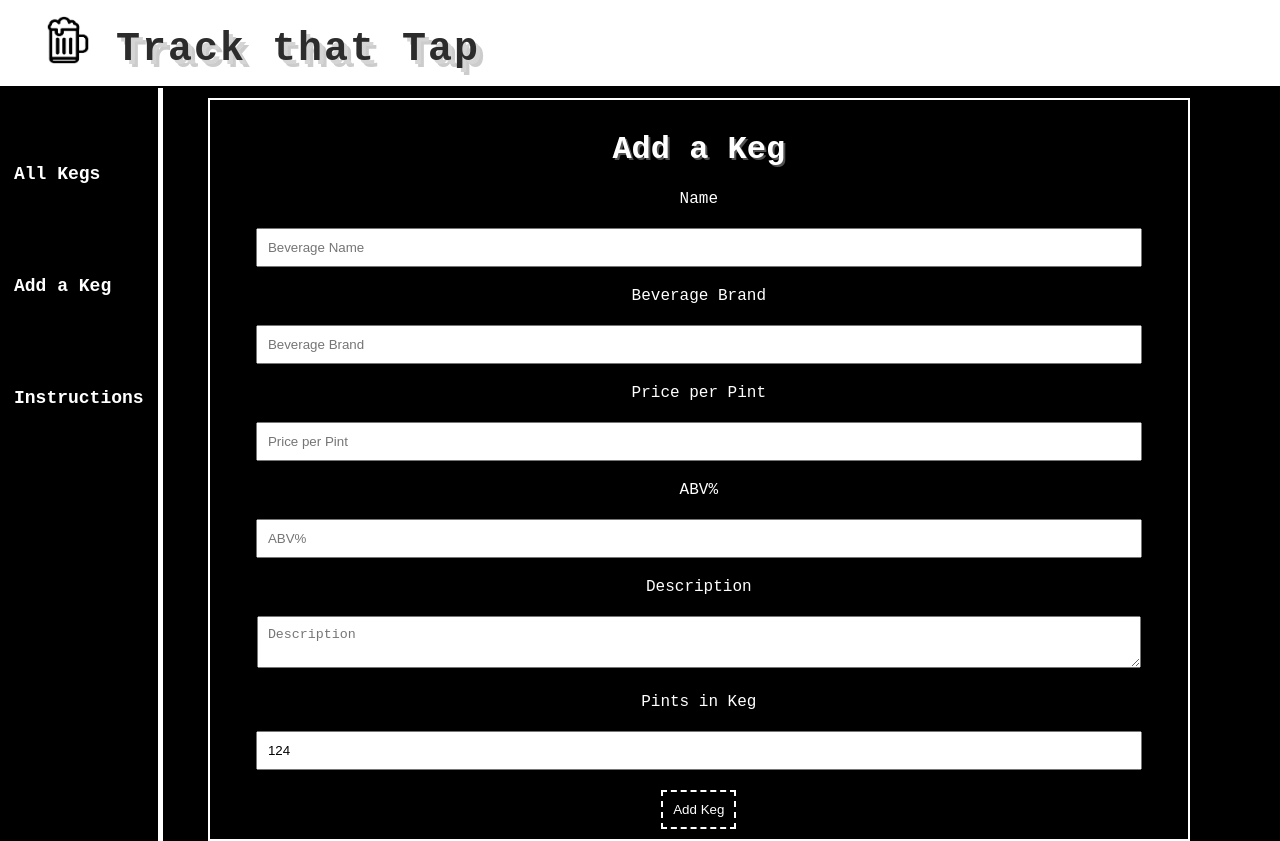
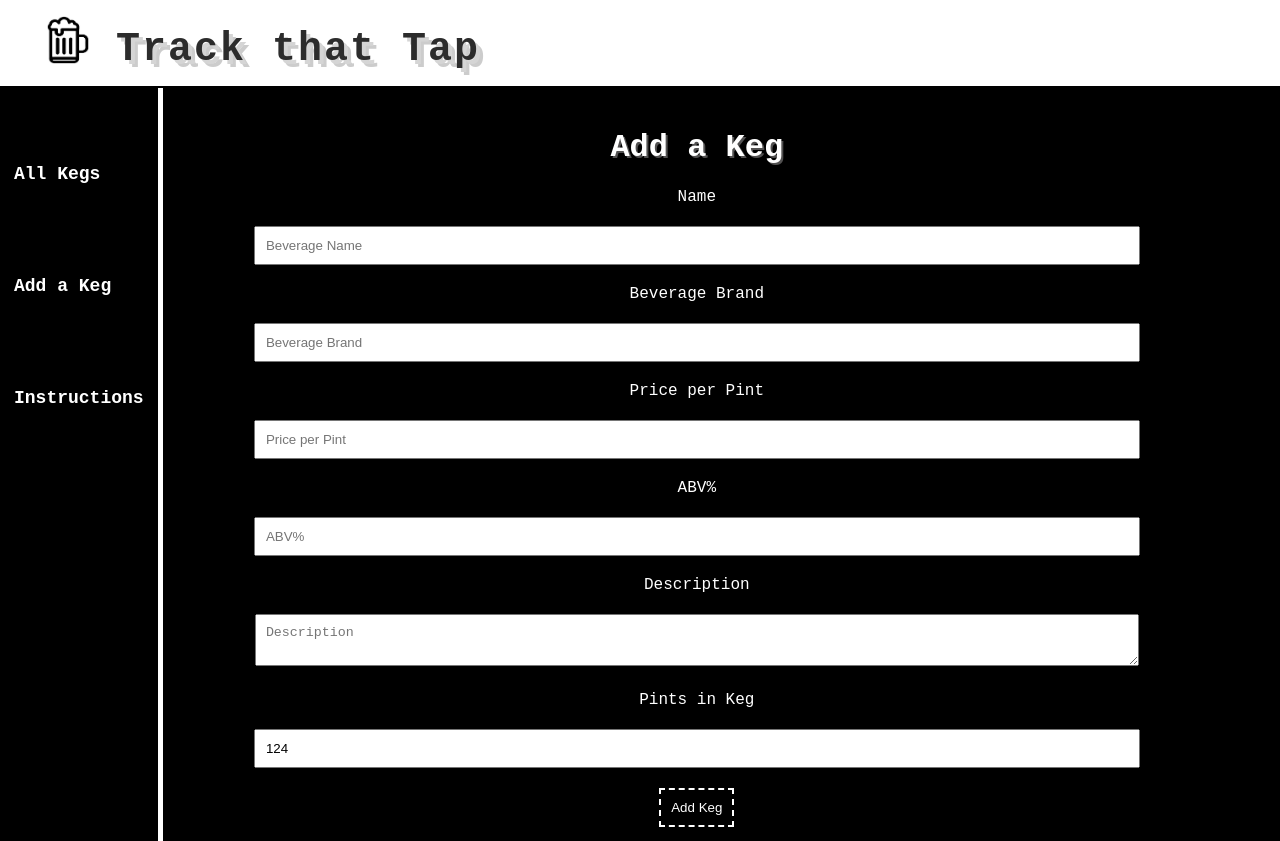
Before and after one commit to chynnalew/tap-room, a React (Create React App) app: page / in a window 1280 px wide. Both pictures are taken after a click on the button "Add a Keg". Built offline with nearby package versions, Linux system fonts and the light colour scheme.

Commit message:
fix form format

```diff
--- a/src/components/AddTap.js
+++ b/src/components/AddTap.js
@@ -7,7 +7,6 @@ function AddTap(props) {
 
   const formStyle = {
     width: '90%',
-    border: '2px white solid',
     padding: '10px',
     textAlign: 'center'
   }
@@ -42,6 +41,7 @@ function AddTap(props) {
         <h1>Add a Keg</h1>
         <form onSubmit={handleNewTapForm}>
           <label>Name</label>
+          <br/>
           <input
             style={inputStyle}
             type="text"
@@ -49,6 +49,7 @@ function AddTap(props) {
             placeholder="Beverage Name" />
           <br />
           <label>Beverage Brand</label>
+          <br/>
           <input
             style={inputStyle}
             type="text"
@@ -56,6 +57,7 @@ function AddTap(props) {
             placeholder="Beverage Brand" />
           <br />
           <label>Price per Pint</label>
+          <br/>
           <input
             style={inputStyle}
             type="number"
@@ -64,6 +66,7 @@ function AddTap(props) {
             min="1" />
           <br />
           <label>ABV%</label>
+          <br/>
           <input
             style={inputStyle}
             type="number"
@@ -72,12 +75,14 @@ function AddTap(props) {
             min="1" />
           <br />
           <label>Description</label>
+          <br/>
           <textarea
             style={inputStyle}
             name="description"
             placeholder="Description" />
           <br />
           <label>Pints in Keg</label>
+          <br/>
           <input
             style={inputStyle}
             type="number"
--- a/src/components/UpdateTap.js
+++ b/src/components/UpdateTap.js
@@ -42,6 +42,7 @@ function UpdateTap(props) {
         <h1>Update {props.tap.name} Keg</h1>
         <form onSubmit={handleUpdateTapForm}>
           <label>Name</label>
+          <br/>
           <input
             style={inputStyle}
             type="text"
@@ -51,6 +52,7 @@ function UpdateTap(props) {
             />
           <br />
           <label>Brand</label>
+          <br/>
           <input
             style={inputStyle}
             type="text"
@@ -59,6 +61,7 @@ function UpdateTap(props) {
             defaultValue={props.tap.brand}/>
           <br />
           <label>Price per Pint</label>
+          <br/>
           <input
             style={inputStyle}
             type="number"
@@ -68,6 +71,7 @@ function UpdateTap(props) {
             defaultValue={props.tap.price}/>
           <br />
           <label>ABV%</label>
+          <br/>
           <input
             style={inputStyle}
             type="number"
@@ -77,6 +81,7 @@ function UpdateTap(props) {
             defaultValue={props.tap.abv}/>
           <br />
           <label>Description</label>
+          <br/>
           <textarea
             style={inputStyle}
             name="description"
@@ -84,6 +89,7 @@ function UpdateTap(props) {
             defaultValue={props.tap.description}/>
           <br />
           <label>Total Pints left in the Keg</label>
+          <br/>
           <input
             style={inputStyle}
             type="number"
```
